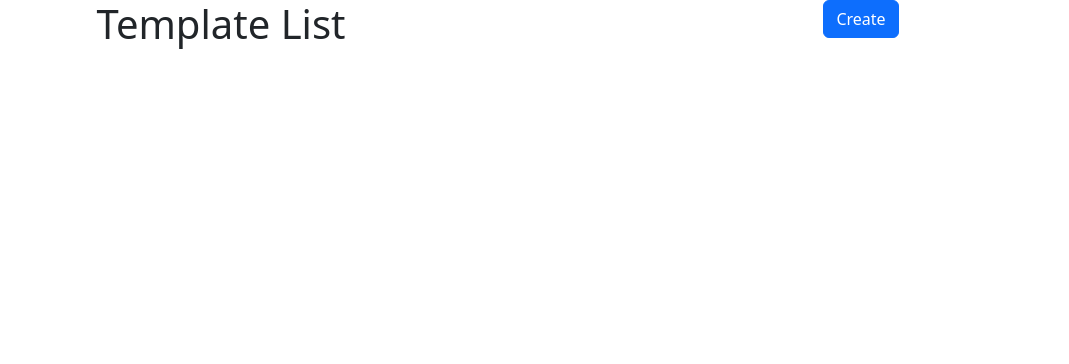
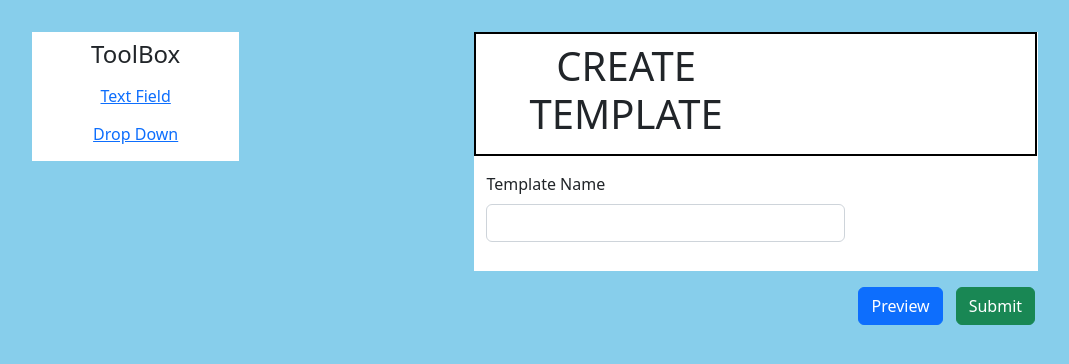
Before and after one commit to anuragultroneous/templatetest, a React (Create React App) app: page / in a window 1280 px wide. Shown: the top 364 px of the page, without its empty margins (99-1168 px from the left). Built offline with nearby package versions, Linux system fonts and the light colour scheme.

Commit message:
create-template

```diff
--- a/src/App.js
+++ b/src/App.js
@@ -2,11 +2,13 @@ import "bootstrap/dist/css/bootstrap.min.css";
 import logo from "./logo.svg";
 import "./App.css";
 import Header from "./components/Header";
+import CreateTemplate from "./components/createTemplate";
 
 function App() {
   return (
     <div className="App">
-      <Header name="Template List" button />
+      {/* <Header name="Template List" button /> */}
+      <CreateTemplate />
     </div>
   );
 }
--- a/src/components/Header/index.css
+++ b/src/components/Header/index.css
@@ -1,3 +1,8 @@
 .section {
   display: flex;
 }
+
+.header {
+  border: 2px solid black;
+  padding: 0.5rem;
+}
--- a/src/components/Header/index.js
+++ b/src/components/Header/index.js
@@ -3,7 +3,7 @@ import "./index.css";
 
 const Header = ({ name, button }) => {
   return (
-    <Row>
+    <Row className="header">
       <div className="section">
         <Col xl={6}>
           <div className="Title">
--- /dev/null
+++ b/src/components/common/fieldBox.css
@@ -0,0 +1,25 @@
+.fieldBoxRow {
+  margin: 1rem 0;
+  border: 1px solid black;
+  padding: 0.5rem;
+}
+
+.fieldCloseName:active,
+.fieldCloseName:focus,
+.fieldCloseName:hover,
+.fieldCloseName {
+  all: unset;
+  cursor: pointer;
+  border: 0.5px solid black;
+  padding: 0.2rem 0.6rem;
+}
+
+.fieldBoxCheck {
+  display: flex;
+  justify-content: center;
+  align-items: center;
+}
+
+.fieldBoxCheck label {
+  margin: 0 0 0 1rem;
+}
--- /dev/null
+++ b/src/components/common/fieldBox.jsx
@@ -0,0 +1,26 @@
+import React from "react";
+import { Button, Col, Form, Row } from "react-bootstrap";
+import InputBox from "./inputbox";
+import "./fieldBox.css";
+
+function FieldBox({ firstLabel, secondLabel, backColor, clickHandler }) {
+  return (
+    <Row style={{ backgroundColor: backColor }} className="fieldBoxRow">
+      <Col xl={7}>
+        <InputBox label={firstLabel} type="text" />
+        <InputBox label={secondLabel} type="text" />
+      </Col>
+      <Col xl={4} className="fieldBoxCheck">
+        <Form.Check />
+        <Form.Label>Required</Form.Label>
+      </Col>
+      <Col xl={1}>
+        <Button className="fieldCloseName" onClick={clickHandler}>
+          &times;
+        </Button>
+      </Col>
+    </Row>
+  );
+}
+
+export default FieldBox;
--- /dev/null
+++ b/src/components/common/inputbox.css
@@ -0,0 +1,4 @@
+.formInput {
+  text-align: left;
+  margin: 1rem 0;
+}
--- /dev/null
+++ b/src/components/common/inputbox.jsx
@@ -0,0 +1,14 @@
+import React from "react";
+import { Form } from "react-bootstrap";
+import "./inputbox.css";
+
+function InputBox({ label, type, placeholder }) {
+  return (
+    <Form className="formInput">
+      <Form.Label>{label}</Form.Label>
+      <Form.Control type={type} placeholder={placeholder} />
+    </Form>
+  );
+}
+
+export default InputBox;
--- a/src/components/createTemplate/index.css
+++ b/src/components/createTemplate/index.css
@@ -0,0 +1,30 @@
+.templateBody {
+  background-color: skyblue;
+  height: 100vh;
+  padding: 2rem;
+}
+
+.templateRow {
+  justify-content: space-around;
+}
+
+.toolbox {
+  display: flex;
+  flex-direction: column;
+  background-color: white;
+  margin: 0 1rem;
+  padding: 0.5rem;
+  height: 20%;
+}
+
+.templatecontainer {
+  background-color: white;
+  margin: 0 1rem 1rem;
+  padding: 0 0.8rem 0.8rem;
+}
+
+.buttonRow {
+  display: flex;
+  justify-content: flex-end;
+  margin: 0 0.8rem 0 0;
+}
--- a/src/components/createTemplate/index.jsx
+++ b/src/components/createTemplate/index.jsx
@@ -0,0 +1,61 @@
+import React, { useState } from "react";
+import { Button, Col, Row } from "react-bootstrap";
+import FieldBox from "../common/fieldBox";
+import InputBox from "../common/inputbox";
+import Header from "../Header";
+import "./index.css";
+
+function CreateTemplate() {
+  const [name, setName] = useState(false);
+  const [hobbies, setHobbies] = useState(false);
+
+  return (
+    <div className="templateBody">
+      <Row className="templateRow">
+        <Col xl={2} className="toolbox">
+          <h4>ToolBox</h4>
+          <Button variant="link" onClick={() => setName(!name)}>
+            Text Field
+          </Button>
+          <Button variant="link" onClick={() => setHobbies(!hobbies)}>
+            Drop Down
+          </Button>
+        </Col>
+        <Col xl={6}>
+          <div className="templatecontainer">
+            <Header name={"CREATE TEMPLATE"} />
+            <Col xl={8}>
+              <InputBox label={"Template Name"} type={"type"} />
+            </Col>
+            {name && (
+              <FieldBox
+                firstLabel={"First Name"}
+                secondLabel={"Second Name"}
+                backColor={"pink"}
+                clickHandler={() => setName(false)}
+              />
+            )}
+            {hobbies && (
+              <FieldBox
+                firstLabel={"First Name"}
+                secondLabel={"Second Name"}
+                backColor={"white"}
+                clickHandler={() => setHobbies(false)}
+              />
+            )}
+          </div>
+          <Row className="buttonRow">
+            <Col xl={2}>
+              <Button variant="primary">Preview</Button>
+            </Col>
+            <Col xl={2}>
+              <Button variant="success">Submit</Button>
+            </Col>
+          </Row>
+        </Col>
+      </Row>
+    </div>
+  );
+}
+
+export default CreateTemplate;
```
